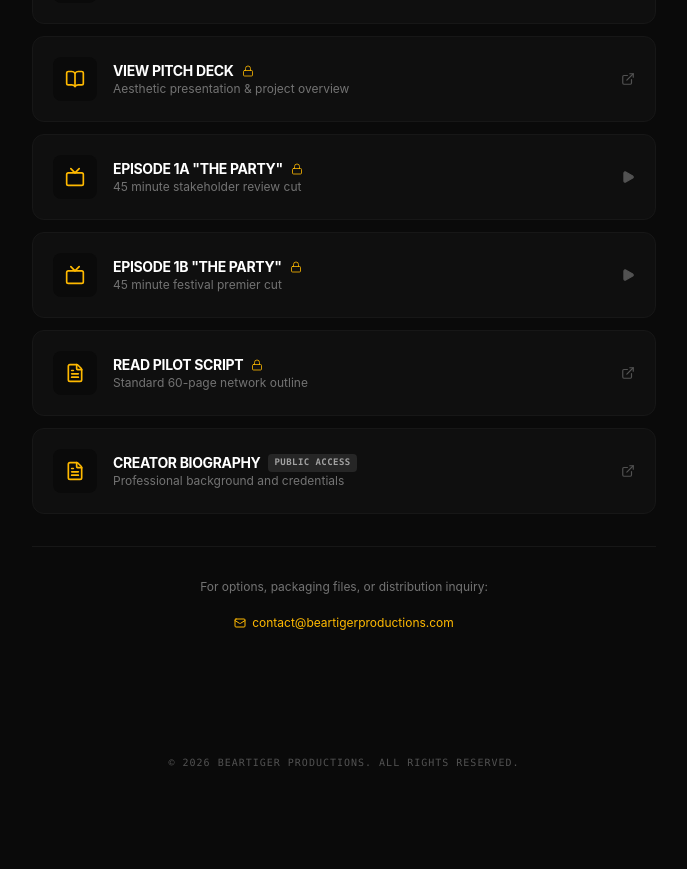
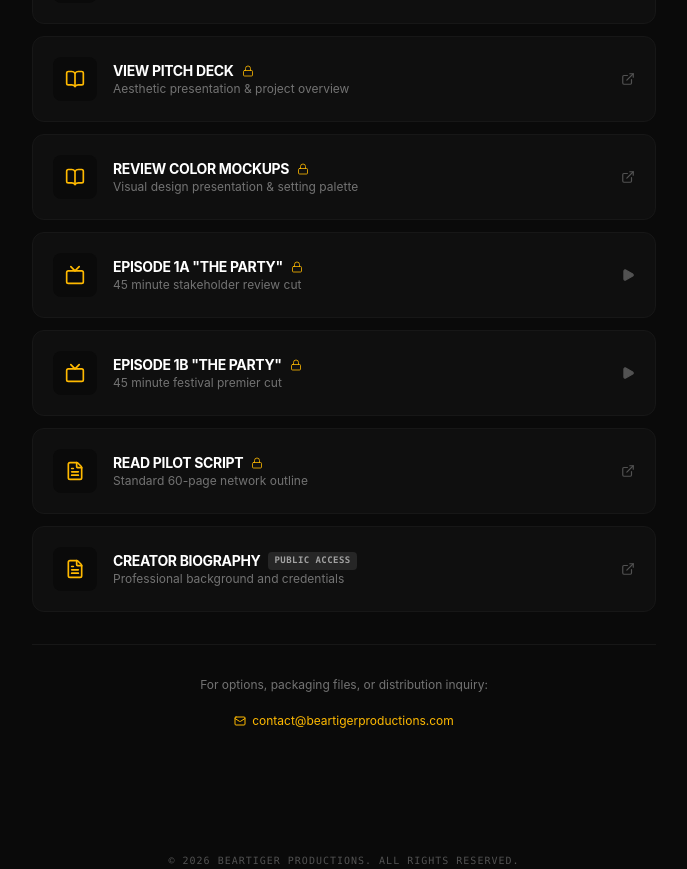
Before and after one commit to kaipaynter/undone-screening-room-v2, a React (Vite) app: page / in a window 1280 px wide. Shown: the part 945-1814 px from the top of the page, without its empty margins (296-983 px from the left). Before the commit the page ends 1739 px from the top, so only its background shows below. Built offline with nearby package versions, Linux system fonts and the light colour scheme.

Commit message:
Add external action handling and update pendingAction type in App component

```diff
--- a/src/App.jsx
+++ b/src/App.jsx
@@ -31,7 +31,7 @@ export default function App() {
   const [passwordError, setPasswordError] = useState(false);
 
   // Track what the user clicked before being prompted for a password
-  const [pendingAction, setPendingAction] = useState(null); // { type: 'document'|'video', target: string }
+  const [pendingAction, setPendingAction] = useState(null); // { type: 'document'|'video'|'external', target: string }
 
   // Video streaming mapping source (Handles 403 blocks with secure preview frames)
   const getVideoSource = (videoKey) => {
@@ -70,6 +70,8 @@ export default function App() {
         if (target === 'deck') setDeckPage(0);
       } else if (type === 'video') {
         setActiveVideo(target);
+      } else if (type === 'external') {
+        window.open(target, '_blank');
       }
     } else {
       // Otherwise, save the action they wanted to perform and prompt for password
@@ -98,6 +100,8 @@ export default function App() {
             if (pendingAction.target === 'deck') setDeckPage(0);
           } else if (pendingAction.type === 'video') {
             setActiveVideo(pendingAction.target);
+          } else if (pendingAction.type === 'external') {
+            window.open(pendingAction.target, '_blank');
           }
           setPendingAction(null);
         }
@@ -297,6 +301,30 @@ export default function App() {
                   )}
                 </div>
                 <p className="text-neutral-500 text-xs">Aesthetic presentation & project overview</p>
+              </div>
+            </div>
+            <ExternalLink size={14} className="text-neutral-600 group-hover:text-amber-400 transition-colors" />
+          </button>
+
+          {/* Link 5b: Review Color Mockups (LOCKED) */}
+          <button
+            onClick={() => handleProtectedAction('external', 'https://drive.google.com/file/d/1J9RQpGJHkzfaEd2Ul4Ms5XhTomoU8Ioe/view')}
+            className="w-full p-5 rounded-xl bg-neutral-900/40 border border-neutral-900 hover:border-amber-500/30 hover:bg-neutral-900/80 transition-all flex items-center justify-between group relative overflow-hidden"
+          >
+            <div className="flex items-center space-x-4">
+              <div className="p-3 rounded-lg bg-neutral-950 text-amber-400 group-hover:scale-105 transition-transform">
+                <BookOpen size={20} />
+              </div>
+              <div className="text-left">
+                <div className="flex items-center space-x-2">
+                  <h3 className="font-bold text-white text-sm tracking-tight uppercase">Review Color Mockups</h3>
+                  {isUnlocked ? (
+                    <Unlock size={12} className="text-emerald-500" />
+                  ) : (
+                    <Lock size={12} className="text-amber-400/80" />
+                  )}
+                </div>
+                <p className="text-neutral-500 text-xs">Visual design presentation & setting palette</p>
               </div>
             </div>
             <ExternalLink size={14} className="text-neutral-600 group-hover:text-amber-400 transition-colors" />
@@ -748,7 +776,7 @@ export default function App() {
                                 </svg>
                               </div>
                               <p className="text-[10px] font-mono text-neutral-400 leading-tight">
-                                {"[ Place image inside public/kai_paynter_v3.jpg ]"}
+                                {"[ Place image inside public/kai_paynter_v2.jpg ]"}
                               </p>
                             </div>
                           )}
@@ -764,7 +792,7 @@ export default function App() {
                           <strong>KAI PAYNTER</strong> is a New York-native, Los Angeles-based artist and creative working across the United States and Australia. She is the founder of <em>The Americas, A Theatre Company</em> and co-founder of <em>BearTiger Productions</em>.
                         </p>
                         <p>
-                          An MFA graduate of the University of California, Irvine (summa cum laude) and BA (Honors) in Political Science from Purdue University, Kai trained under world-renowned theatre director Robert Cohen and began her career as a featured soloist with PMO, performing internationally and on PBS holiday specials, including at <em>Neil Armstrong’s Hall of Fame</em> induction.
+                          An MFA graduate of the University of California, Irvine (summa cum laude) and BA (Honors) in Political Science from Purdue University, Kai trained under world-renowned theatre director Robert Cohen and began her career as a featured soloist with PMO, performing internationally and on PBS holiday specials, including at <em>Neil Armstrong’s Hall of Fame induction</em>.
                         </p>
                         <p>
                           Her theatre credits reflect a diverse body of work, including the world premiere of Neil LaBute's <em>THE FURIES</em> and the Australian premiere of <em>IF I NEEDED SOMEONE</em>, a self-directed two-hander that received critical acclaim: “Sydney will see If I Needed Someone again and again, but perhaps never as contained or personal, with such tight direction and intense acting.”
@@ -773,10 +801,10 @@ export default function App() {
                           Her producing and writing/directing slate spans original and classical work across stage and screen, including ongoing collaborations with Neil LaBute on projects such as <em>THE MONEY SHOT</em> and <em>ALL THE WAYS TO SAY I LOVE YOU</em>.
                         </p>
                         <p>
-                          With on-screen credits in film and television, Kai has appeared on networks, including CBS’s <em>Criminal Minds</em> opposite Joe Mantegna, and in campaigns for APPLE, HONDA, and BOOST MOBILE, among others. Her portrayal of Abigail in <em>THE CRUCIBLE</em> was featured in <em>US Airways Inflight Magazine</em>, which highlighted UC Irvine as the “#1 training institution for young creative talent.”
+                          With on-screen credits in film and television, Kai has appeared on networks, including CBS’s <em>Criminal Minds</em> opposite Joe Mantegna, and in campaigns for APPLE, HONDA, and BOOST MOBILE, among others. Her portrayal of Abigail in <em>THE CRUCIBLE</em> was featured in US Airways Inflight Magazine, which highlighted <em>UC Irvine</em> as the “#1 training institution for young creative talent.”
                         </p>
                         <p>
-                          Kai remains a sought-after industry figure working with emerging and established talent from programs such as <em>Australian Idol</em>, supporting their transition into theatre and television. She has placed artists into programs at Yale School of Drama, Columbia University, and NYU’s Tisch, and is regularly engaged by leading casting directors and talent management to prepare high-profile artists for the American film and television market.
+                          Kai remains a sought-after industry figure working with emerging and established talent from programs such as Australian Idol, supporting their transition into theatre and television. She has placed artists into programs at <em>Yale School of Drama, Columbia University, and NYU’s Tisch</em>, and is regularly engaged by leading casting directors and talent management to prepare high-profile artists for the American film and television market.
                         </p>
                         <p>
                           More recently, Kai received the <em>Sydney S+S Festival Awards</em> for BEST DIRECTOR and BEST PLAY. Her work is defined by rigorous craft, elevated performances, and character-driven storytelling with global appeal.
```
